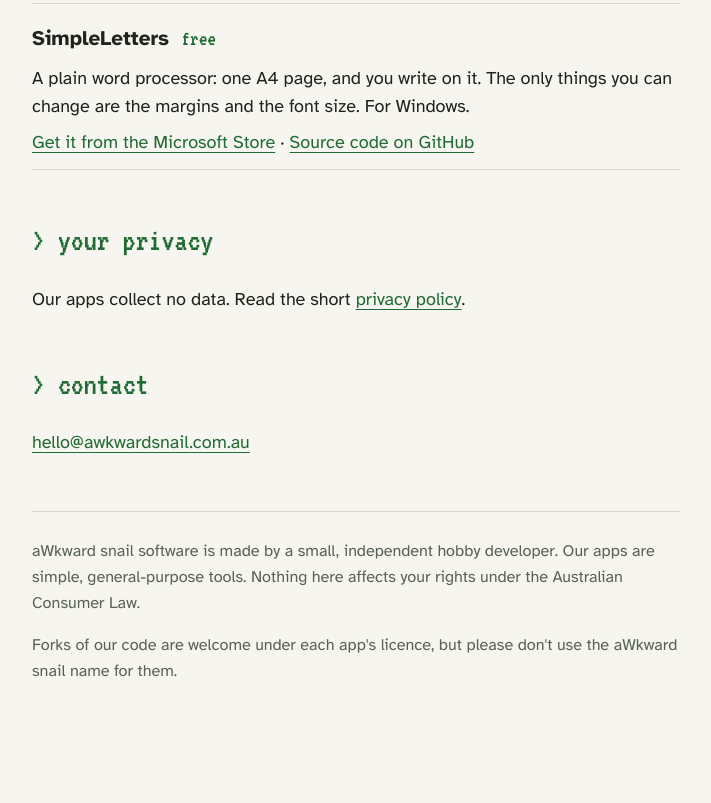
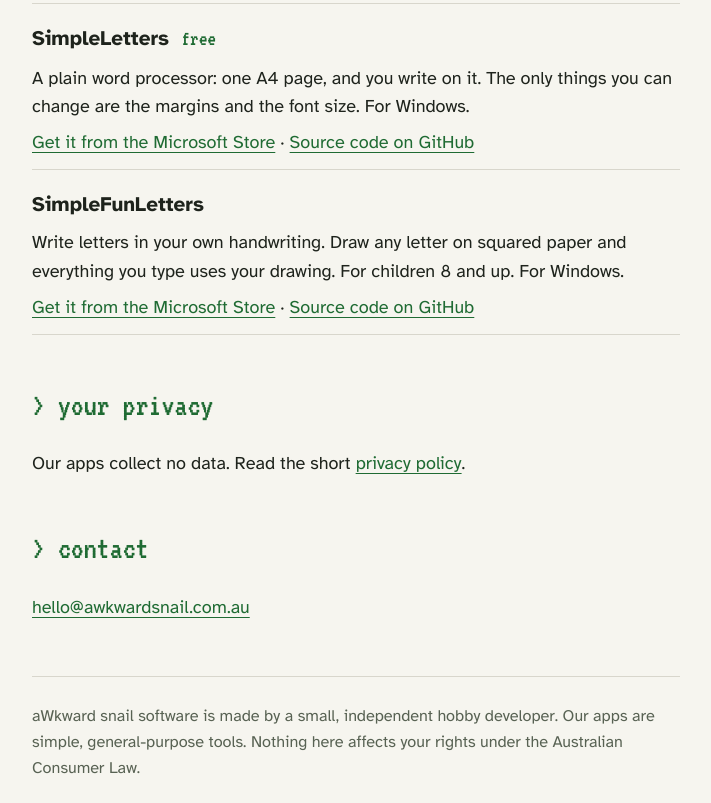
Before and after one commit to AwkwardSnail/awkwardsnail.github.io, a plain HTML site: page index.html in a window 1280 px wide. Shown: the part 1321-2124 px from the top of the page, without its empty margins (284-995 px from the left). Before the commit the page ends 2094 px from the top, so only its background shows below. Drawn offline with Linux system fonts and the light colour scheme.

Commit message:
Release SimpleFunLetters: in the Microsoft Store
Co-Authored-By: Claude Opus 5.5 <noreply@anthropic.com>
Claude-Session: https://claude.ai/code/session_01J5P2eYg37iJAa2ahsdhtkB

```diff
--- a/index.html
+++ b/index.html
@@ -70,6 +70,14 @@
       <p><a href="https://apps.microsoft.com/detail/9PGWL7R7W6P1">Get it from the Microsoft Store</a> ·
       <a href="https://github.com/AwkwardSnail/SimpleLetters">Source code on GitHub</a></p>
     </li>
+    <li>
+      <strong>SimpleFunLetters</strong>
+      <p>Write letters in your own handwriting. Draw any letter on squared
+      paper and everything you type uses your drawing. For children 8 and up.
+      For Windows.</p>
+      <p><a href="https://apps.microsoft.com/detail/9N6SR02K0G0W">Get it from the Microsoft Store</a> ·
+      <a href="https://github.com/AwkwardSnail/SimpleFunLetters">Source code on GitHub</a></p>
+    </li>
   </ul>
 
   <h2>&gt; your privacy</h2>
```
